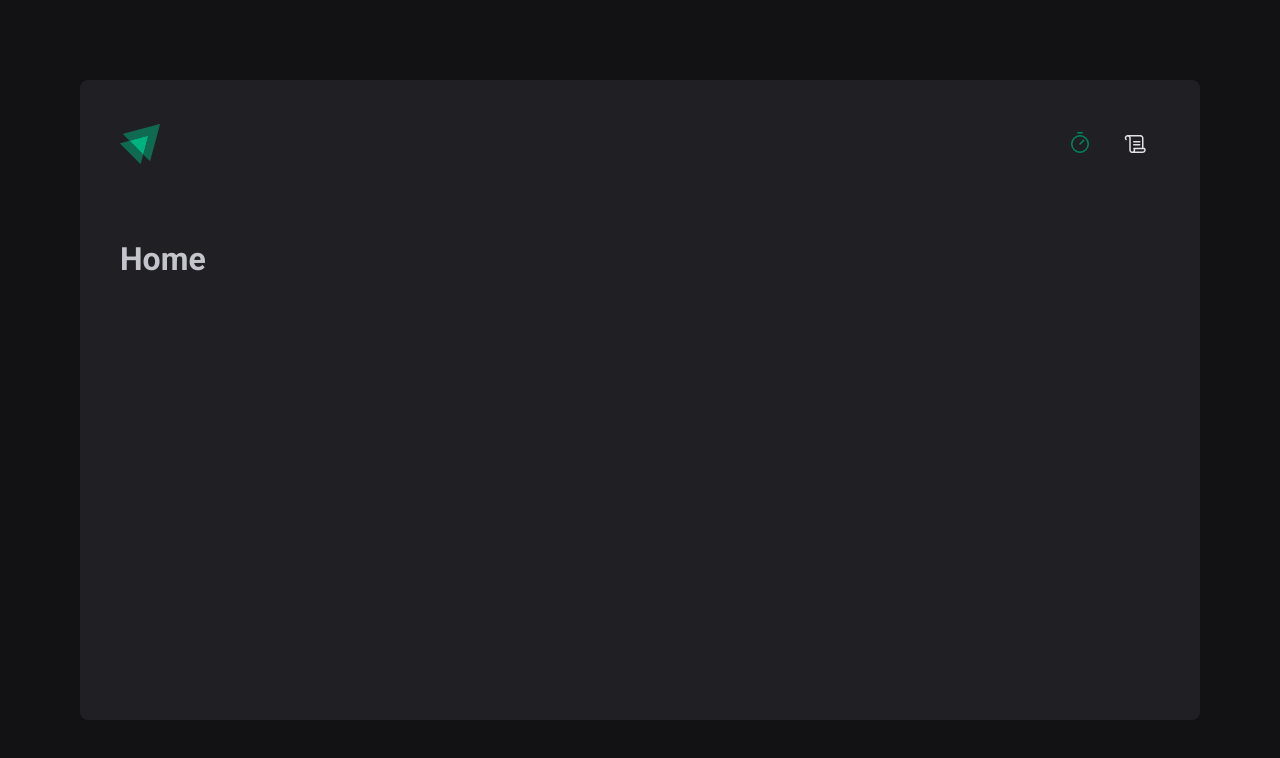
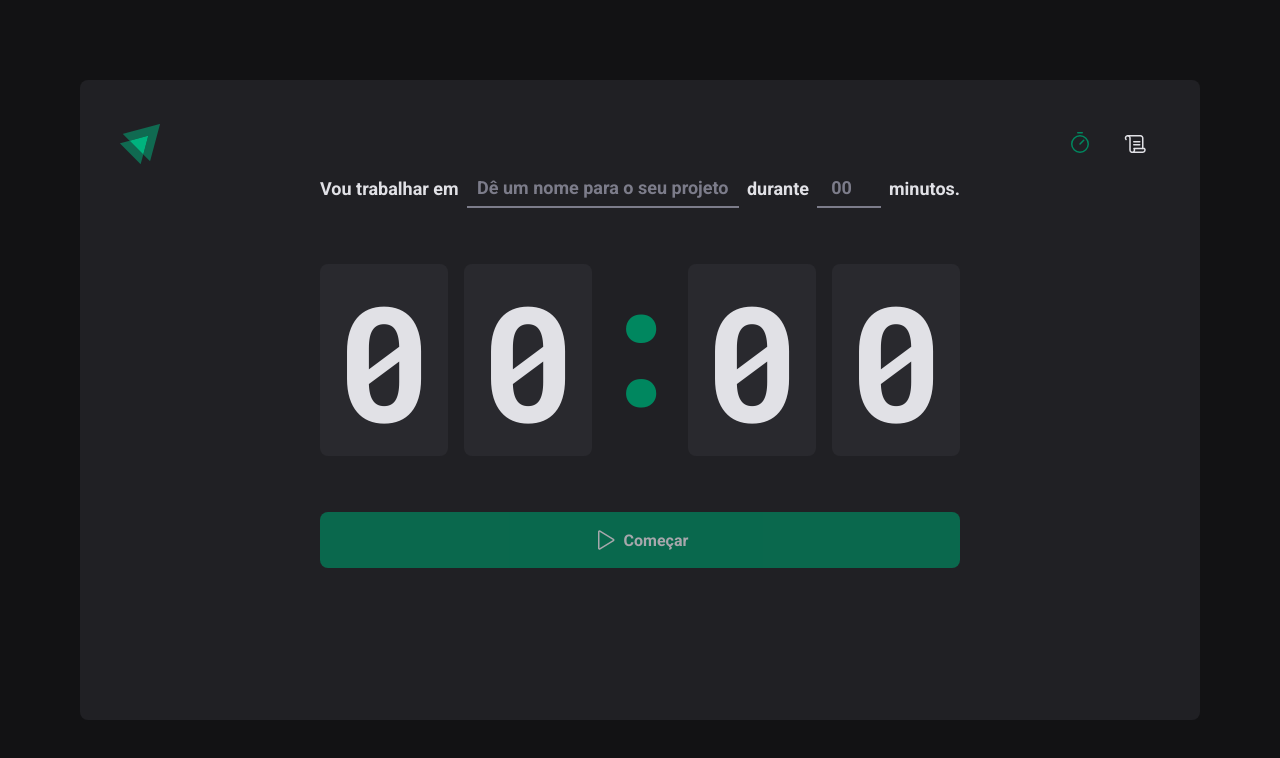
Before and after one commit to LaisLAlvarenga/ignite-timer, a React (Vite) app: page / in a window 1280 px wide. Shown: the top 758 px of the page. Built offline with nearby package versions, Linux system fonts and the light colour scheme.

Commit message:
Aula Página:Home
Implementação da page Home e toda a sua estilização.

```diff
--- a/src/components/Header/styles.ts
+++ b/src/components/Header/styles.ts
@@ -4,7 +4,6 @@
   display: flex;
   justify-content: space-between;
   align-items: center;
-  margin-bottom: 72px;
 
   nav {
     display: flex;
--- a/src/pages/Home/index.tsx
+++ b/src/pages/Home/index.tsx
@@ -1,3 +1,51 @@
+import { Play } from 'phosphor-react'
+import {
+  ButtonContainer,
+  HomeContainer,
+  FormContainer,
+  CountdownContainer,
+  Separator,
+  TaskInput,
+  AmountMinutesInput,
+} from './styles'
 export function Home() {
-  return <h1>Home</h1>
+  return (
+    <>
+      <HomeContainer>
+        <form>
+          <FormContainer>
+            <label htmlFor="task">Vou trabalhar em</label>
+            <TaskInput
+              type="text"
+              name="task"
+              id="task"
+              placeholder="Dê um nome para o seu projeto"
+            />
+
+            <label htmlFor="amountMinutes">durante</label>
+            <AmountMinutesInput
+              type="number"
+              name="amountMinutes"
+              id="amountMinutes"
+              placeholder="00"
+            />
+            <span>minutos.</span>
+          </FormContainer>
+
+          <CountdownContainer>
+            <span>0</span>
+            <span>0</span>
+            <Separator>:</Separator>
+            <span>0</span>
+            <span>0</span>
+          </CountdownContainer>
+
+          <ButtonContainer disabled>
+            <Play size={24} />
+            Começar
+          </ButtonContainer>
+        </form>
+      </HomeContainer>
+    </>
+  )
 }
--- /dev/null
+++ b/src/pages/Home/styles.ts
@@ -0,0 +1,107 @@
+import styled from 'styled-components'
+
+export const HomeContainer = styled.main`
+  display: flex;
+  justify-content: center;
+  align-items: center;
+
+  form {
+    display: flex;
+    flex-direction: column;
+    align-items: center;
+    gap: 3.5rem;
+  }
+`
+export const FormContainer = styled.div`
+  width: 100%;
+
+  display: flex;
+  align-items: center;
+  justify-content: center;
+  gap: 0.5rem;
+
+  color: ${(props) => props.theme['gray-100']};
+  font-size: 1.125rem;
+  font-weight: bold;
+  flex-wrap: wrap; /* Para quebrar em telas menores */
+`
+
+/* Utilizando de Herança nas estilizações */
+const BaseInput = styled.input`
+  background: transparent;
+  height: 2.5rem;
+  border-bottom: 2px solid ${(props) => props.theme['gray-500']};
+  color: ${(props) => props.theme['gray-100']};
+
+  font-size: 1.125rem;
+  font-weight: bold;
+  text-align: center;
+
+  &::placeholder {
+    color: ${(props) => props.theme['gray-500']};
+  }
+
+  &:focus {
+    box-shadow: none;
+    border-color: ${(props) => props.theme['green-500']};
+  }
+`
+
+export const TaskInput = styled(BaseInput)`
+  flex: 1; /* Para ocupar todo o espaço disponível */
+`
+export const AmountMinutesInput = styled(BaseInput)`
+  width: 4rem;
+`
+
+export const CountdownContainer = styled.div`
+  font-family: 'Roboto Mono', sans-serif;
+  font-size: 10rem;
+  line-height: 8rem;
+  color: ${(props) => props.theme['gray-100']};
+
+  display: flex;
+  gap: 1rem;
+
+  span {
+    background-color: ${(props) => props.theme['gray-700']};
+    border-radius: 8px;
+
+    padding: 2rem 1rem;
+  }
+`
+
+export const Separator = styled.div`
+  width: 4rem;
+  padding: 1rem 0;
+  display: flex;
+  justify-content: center;
+
+  color: ${(props) => props.theme['green-500']};
+`
+
+export const ButtonContainer = styled.button`
+  width: 100%;
+  padding: 1rem;
+
+  background-color: ${(props) => props.theme['green-500']};
+  color: ${(props) => props.theme['gray-100']};
+  font-weight: bold;
+  border-radius: 8px;
+
+  display: flex;
+  align-items: center;
+  justify-content: center;
+  gap: 0.5rem;
+
+  cursor: pointer;
+
+  &:not(:disabled):hover {
+    background-color: ${(props) => props.theme['green-700']};
+  }
+
+  &:disabled {
+    opacity: 0.7;
+    cursor: not-allowed;
+  }
+`
```
